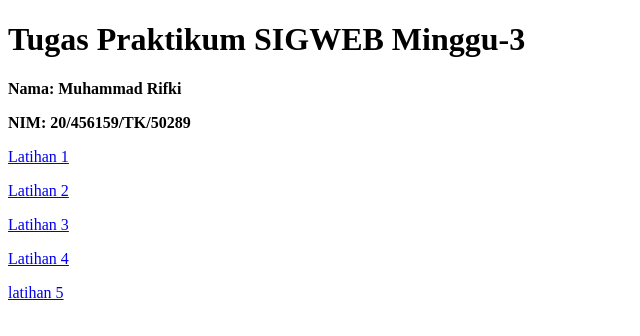
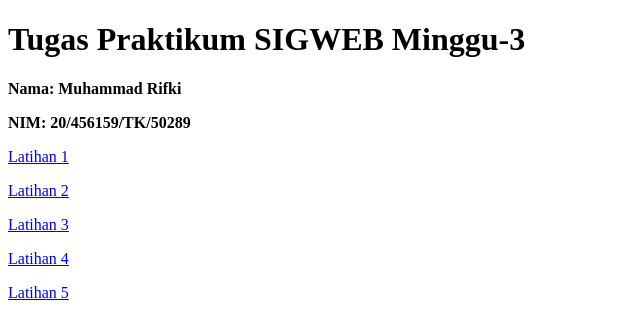
Before and after one commit to muhammadrifki72/Minggu-3, a plain HTML site: page index.html in a window 1280 px wide. Shown: the full height of the page, 0-640 px from the left. Drawn offline with Linux system fonts and the light colour scheme.

Commit message:
Update index.html

```diff
--- a/index.html
+++ b/index.html
@@ -10,7 +10,7 @@
 <p><a href="Latihan2_M3/Latihan2_M3.html">Latihan 2</a></p>
 <p><a href="Latihan3_M3/Latihan3_M3.html">Latihan 3</a></p>
 <p><a href="Latihan4_M3/Latihan4_M3.html">Latihan 4</a></p>
-<p><a href="Latihan5_M3/Latihan5_M3.html">latihan 5</a></p>
+<p><a href="Latihan5_M3/latihan5_M3.html">Latihan 5</a></p>
 
 </body>
 </html>
```
